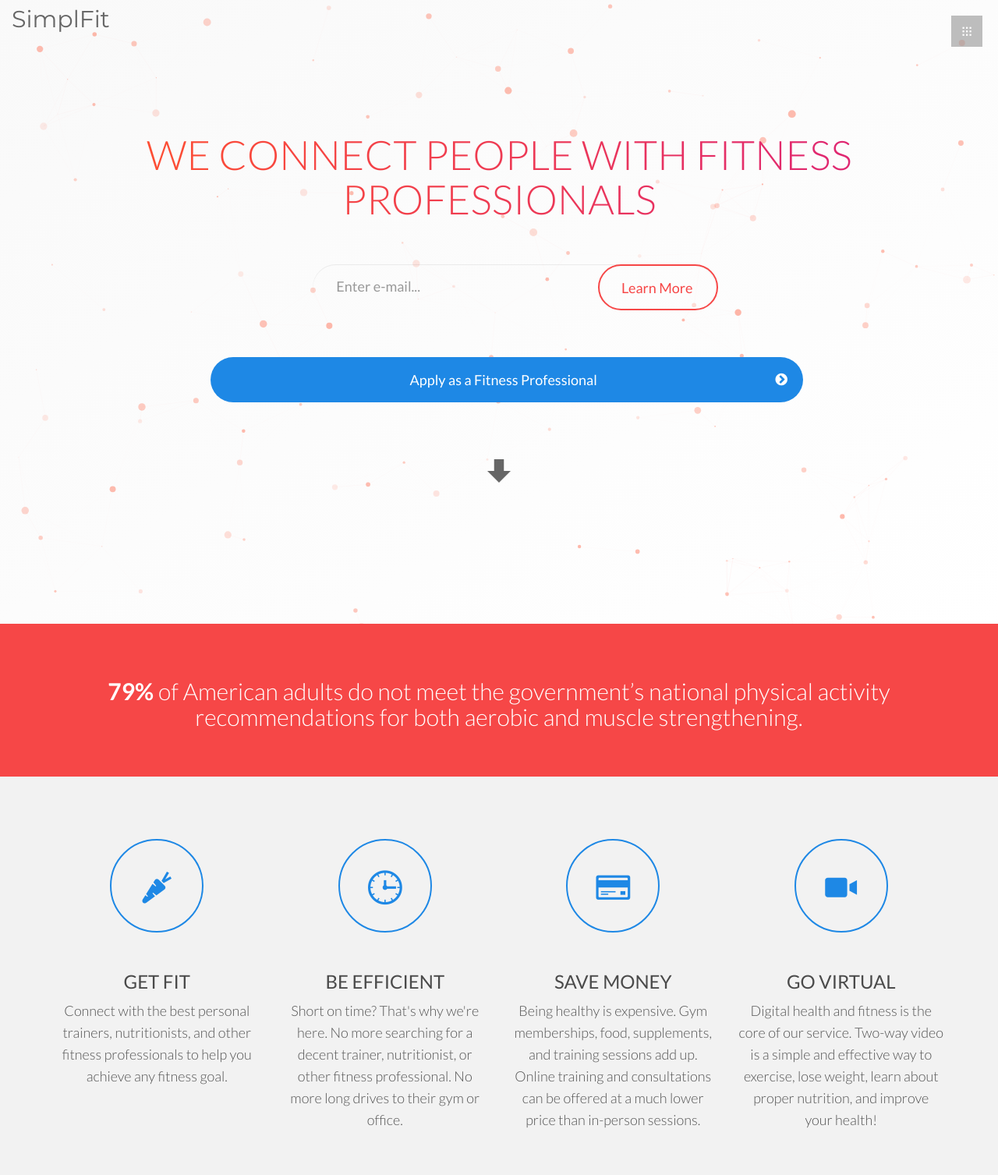
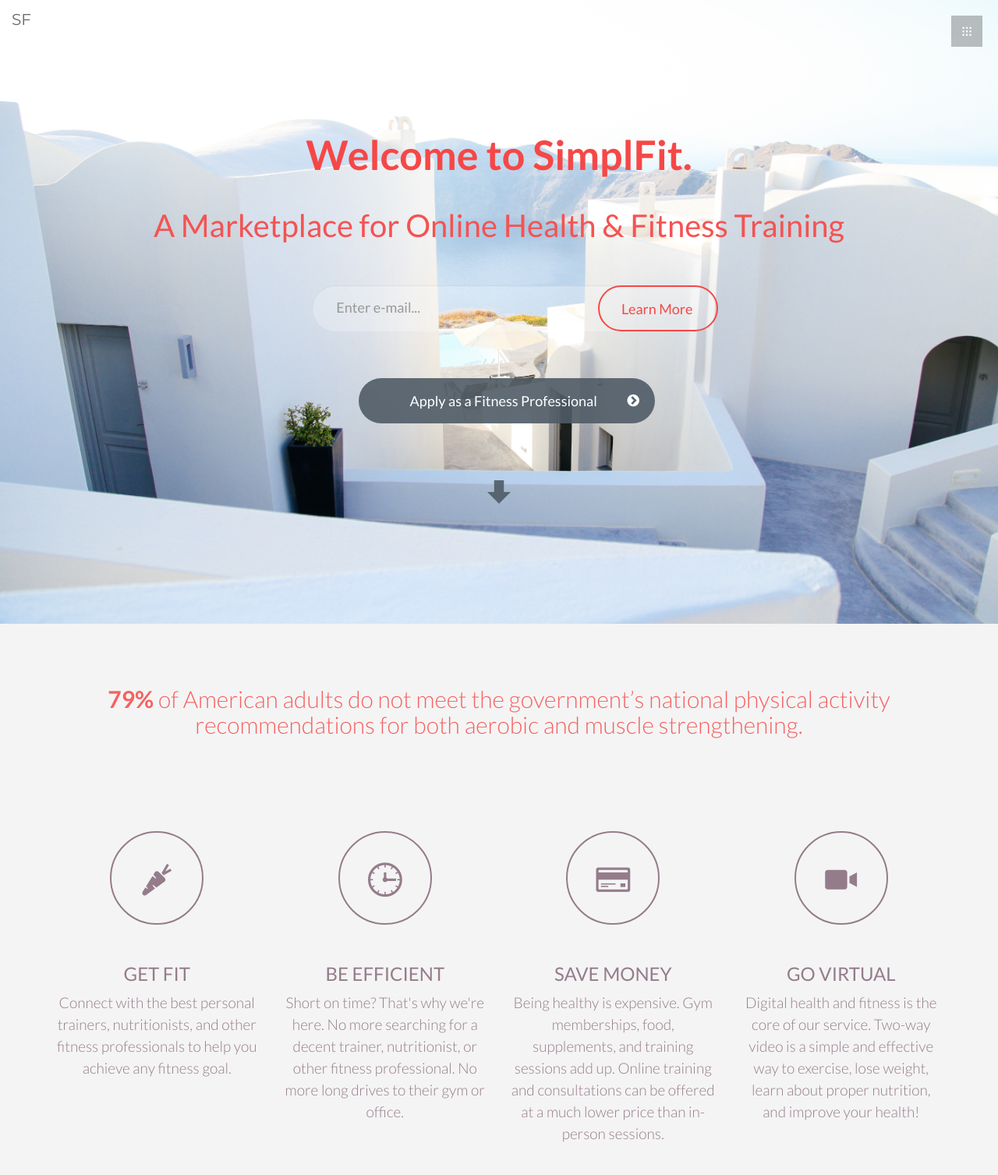
Before and after one commit to gizzidan/simplfitapp, a Django app: page / in a window 1280 px wide; the page is wider, and only the part inside the window is pictured. Shown: the top 1507 px of that part at 78% size. Run offline with Django 3.2, Linux system fonts and the light colour scheme; data that the repository does not hold is empty; some libraries are stand-ins or nearby versions; some web fonts are replaced.

Commit message:
new style

```diff
--- a/landingpage/static/css/effect.css
+++ b/landingpage/static/css/effect.css
@@ -1,21 +1,4 @@
-#particles-js {
-  background:
-		linear-gradient(to bottom right, #f9f9f9, #FFFFFF),
-		no-repeat center top;
-  position: absolute;
-  height: 100%;
-  width: 100%;
-  top: 0;
-  left: 0;
-  z-index: 100;
-}
 
-.particles-c {
-  position: relative;
-  z-index: 200 !important;
-  background: transparent !important;
-  height: 100%;
-}
 
 
 
--- a/landingpage/static/css/main.css
+++ b/landingpage/static/css/main.css
@@ -19,9 +19,9 @@
 	margin-bottom: 12px;
   font-family: 'Lato', sans-serif;
 	font-weight: 300;
-	font-size: 18px;
+	font-size: 19px;
 	line-height: 28px;
-	color: #555;
+	color: #6f7e82;
 	margin-top: 10px;
 }
 
@@ -113,8 +113,8 @@
 
 .navbar .navbar-brand {
   font-family: "Montserrat", sans-serif;
-  font-size: 30px;
-  color: #666;
+  font-size: 20px;
+  color: #36393b;
   text-decoration: none;
   text-shadow: none;
 }
@@ -303,6 +303,13 @@
 }
 
 #h {
+	background:
+    url('../img/white.jpg') no-repeat center center fixed;
+  -webkit-background-size: cover;
+  -moz-background-size: cover;
+  -o-background-size: cover;
+  background-size: cover;
+  z-index: 100;
   height: 100%;
 }
 
@@ -321,23 +328,24 @@
 }
 
 #h h2 {
-  background: linear-gradient(to right, #FF512F, #DD2476);
+	color: #F64747;
+  /*background: linear-gradient(to right, #FF512F, #DD2476);
   -webkit-background-clip: text;
-  -webkit-text-fill-color: transparent;
+  -webkit-text-fill-color: transparent;*/
 	font-family: 'Lato', sans-serif;
-	font-weight: 300;
-  font-size: 46px;
+	font-weight: 700;
+  font-size: 60px;
 	@media (min-width: 700px) {
 		font-size: 52px;
 	}
 }
 
 #h h3 {
-
-	font-size: 30px;
-	font-weight: 200;
-	padding-top: 100px;
-	color: #d4d4d4;
+	color: #f55252;
+	font-family: 'Lato', sans-serif;
+	font-size: 40px;
+	font-weight: 400;
+	padding-top: 20px;
 }
 
 
@@ -359,15 +367,15 @@
 }
 
 .go i {
-	color: #666;
+	color: rgba(79, 91, 102, 0.9);
 	font-size: 40px;
 }
 
 .cta {
-	background: #F64747;
-	color: white;
-	padding-top: 50px;
-	padding-bottom: 50px;
+	background: #f4f4f4;
+	color: #f76060;
+	padding-top: 60px;
+	padding-bottom: 40px;
 	padding-left: 20px;
 	padding-right: 20px;
 }
@@ -380,17 +388,69 @@
 
 /* Grey Section */
 #g {
-	background: #f2f2f2;
-	padding-top: 30px;
-	padding-bottom: 30px;
+	background: #f4f4f4;
+	padding-top: 20px;
 }
 
 #g h3 {
+	color: #957c8b;
 	padding-top: 30px;
 }
 
+#g p {
+	color: #957c8b;
+}
+
+.w {
+	background-color: #f4f4f4;
+	color: #957c8b;
+
+}
+
+.w p {
+	color: #957c8b;
+
+}
+
+.w .btn-android {
+	background-color: #957c8b;
+}
+
+.w .btn-android:hover {
+	background-color: #7e6976;
+}
+
+
+
+#sub {
+	background-color: #e8eef2;
+	color: #6f7e82;
+}
+
+#sub hr {
+	border: 1px solid #6f7e82;
+
+}
+
+#sub .btn-submit {
+	background-color: #6f7e82;
+	color: #e8eef2;
+	border: none;
+}
+
+#sub .btn-submit:hover {
+	background-color: #5f6c6f;
+	color: #e8eef2;
+	border: none;
+}
+
+.b {
+	background-color: #f4f4f4;
+}
 .b h1 {
+	color: #957c8b;
 }
+
 .b h3 {
   font-family: "Lato", sans-serif;
   font-weight:400;
@@ -418,13 +481,13 @@
 	height: 120px;
 	margin: 0 auto;
 	border-radius: 50%;
-  border: 2px solid #1E88E5;
+  border: 2px solid #957c8b;
   background-color: transparent;
 	position: relative;
 }
 
 .circle-icon .icon {
-	color: #1E88E5;
+	color: #957c8b;
 	line-height: 120px;
 	text-align: center;
 }
@@ -456,7 +519,7 @@
 
 
 .btn-android {
-	background: #1E88E5;
+	background-color: rgba(79, 91, 102, 0.9);
 	border-radius: 30px;
 	padding: 16px 31px 16px;
 	color: white;
@@ -638,7 +724,13 @@
 	transition: background-color 0.2s;
 }
 
+#mce-Email {
+	color: black;
+}
+
+
 .g .subscribe-input {
+	background-color: rgba(255, 255, 255, 0.23);
 	float: right;
   color: black;
 	width: 93%;
--- a/landingpage/static/js/velocity-effects.js
+++ b/landingpage/static/js/velocity-effects.js
@@ -51,6 +51,10 @@
   $("#fact1").velocity({ opacity: 0 });
   $("#fact2").velocity({ opacity: 0 });
   $(".fitimg").velocity({ opacity: 0 });
+  $("#features").velocity({ opacity: 0 });
+  $("#faq").velocity({ opacity: 0 });
+  $("#showcase").velocity({ opacity: 0 });
+
 ;
 
 
@@ -66,35 +70,19 @@
 
 
 
-  $("#faq").waypoint(function(direction) {
-    if (direction === 'down') {
-      $(".navbar .navbar-brand").velocity({
-        color: "#FFFFFF"
-      }, { duration: "5" });
-    }
-  }, {
-    offset: '1%'
-  });
+  $("#showcase").waypoint(function() {
+    $("#showcase").velocity("fadeIn",
+    {duration: 2500 });
+    this.destroy()
 
-  $("#work").waypoint(function(direction) {
-    if (direction === 'up') {
-      $(".navbar .navbar-brand").velocity({
-        color: "#FFFFFF"
-      }, { duration: "5" });
-    }
-  }, {
-    offset: '1%'
-  });
+  }, { offset: '70%'});
 
-  $("#work").waypoint(function(direction) {
-    if (direction === 'down') {
-      $(".navbar .navbar-brand").velocity({
-        color: "#666"
-      }, { duration: "5" });
-    }
-  }, {
-    offset: '1%'
-  });
+  $("#features").waypoint(function() {
+    $("#features").velocity("fadeIn",
+    {duration: 2500 });
+    this.destroy()
+
+  }, { offset: '70%'});
 
 
 
@@ -130,7 +118,7 @@
 
   $("#features").waypoint(function() {
     $(".fitimg").velocity("transition.slideUpIn",
-    { duration:2000, stagger:800, drag: true });
+    { delay:500, duration:2000, stagger:800, drag: true });
     this.destroy()
   }, { offset: '25%'});
 
--- a/landingpage/templates/landingpage/base_landing.html
+++ b/landingpage/templates/landingpage/base_landing.html
@@ -6,8 +6,6 @@
 {% endblock %}
 
 {% block scripts %}
-<script type="text/javascript" src="{% static 'js/particles.js' %}"></script>
-<script type="text/javascript" src="{% static 'js/app.js' %}"></script>
 {% endblock scripts %}
 
 {% block styles %}
@@ -17,8 +15,8 @@
                             border: 2px solid #F64747;}
 
   #mc-embedded-subscribe:hover {
-                            border: 2px solid #DD2476;
-                            background-color: #DD2476;
+                            border: 2px solid #F64747;
+                            background-color: #F64747;
                             color: #EDF2F4;
                   }
 
@@ -34,7 +32,7 @@
 <nav class="navbar navbar-fixed-top navbar-default">
   <div class="container-fluid">
     <div class="navbar-header">
-      <a class="navbar-brand" href="#">SimplFit</a>
+      <a class="navbar-brand" href="#">SF</a>
     </div>
     <ul class="nav navbar-nav navbar-right">
       <div class="menu" id="theMenu">
@@ -64,8 +62,8 @@
   <div id="h" class="particles-c">
       <div class="container-fluid">
         <div class="row centered">
-          <div class="col-md-10 col-md-offset-1">
-            <h2 id="tagline" class="initial-hide">WE CONNECT PEOPLE WITH FITNESS PROFESSIONALS</h2>
+          <div class="col-md-10 col-md-offset-1"><h2>Welcome to SimplFit.</h2>
+            <h3>A Marketplace for Online Health & Fitness Training</h3>
 
           </div>
 
@@ -96,7 +94,7 @@
               </div>
             </div>
             <div class="container form-inline">
-              <div class="col-md-8 col-md-offset-2">
+              <div class="col-sm-8 col-sm-offset-2 col-md-8 col-md-offset-2 col-lg-4 col-lg-offset-4">
                 <div class="row">
                     <a style="z-index:300" class="typeform-share link" href="https://gizzidan.typeform.com/to/n3ScNz" data-mode="1" target="_blank"><button class="btn hvr-icon-forward btn-block btn-lg btn-android">Apply as a Fitness Professional</button></a>
               <script>(function(){var qs,js,q,s,d=document,gi=d.getElementById,ce=d.createElement,gt=d.getElementsByTagName,id='typef_orm',b='https://s3-eu-west-1.amazonaws.com/share.typeform.com/';if(!gi.call(d,id)){js=ce.call(d,'script');js.id=id;js.src=b+'share.js';q=gt.call(d,'script')[0];q.parentNode.insertBefore(js,q)}})()</script>
@@ -127,7 +125,6 @@
   <!-- ********** ICONS ********** -->
   <section id="about"></section>
   <div id="g">
-
   <div class="container">
     <div class="row mtb centered">
       <div class="col-md-3 info1">
@@ -165,8 +162,9 @@
 
 
   <!-- ********** PHONE & FEATURES ********** -->
-  <div class="container" id="features">
-  <div class="row mtb2">
+<div id="features">
+  <div class="container-fluid">
+  <div class="row ptb centered">
     <h1 class="centered" style="padding-bottom:15px">WHY SIMPLFIT?</h1>
     <div class="col-md-4">
       <div class="centered f-t2">
@@ -218,6 +216,8 @@
 
   </div><!--/row -->
   </div><!--/container -->
+</div>
+
   <div class="cta">
   <div class="container">
     <div class="row">
@@ -226,7 +226,7 @@
   </div>
   </div>
 
-  <div class="container mtb b" id="recentposts">
+  <div class="container-fluid ptb b" id="recentposts">
     <h1 style="text-align:center" >Recent Posts</h1>
     <hr class="aligncenter">
     <div class="card-deck" style="padding-top:30px">
@@ -313,9 +313,9 @@
 
   <!-- ********** Hire ********** -->
   <section id="work"></section>
-  <div id="g">
-  <div class="container">
-    <div class="row mtb">
+  <div class="w">
+  <div class="container-fluid">
+    <div class="row ptb">
       <h1 class="centered">Work With Us</h1>
       <hr class="aligncenter">
       <p class="centered">We are currently looking for awesome people to work with (especially back-end developers).</p>
@@ -328,9 +328,9 @@
   </div><!--/G -->
 
   <!-- ********** SUBSCRIBE ********** -->
-  <div id="">
-  <div class="container">
-    <div class="row mtb">
+  <div id="sub">
+  <div class="container-fluid">
+    <div class="row ptb">
       <h1 class="centered">Subscribe To Our Newsletter</h1>
       <hr class="aligncenter mb">
       <!-- Begin MailChimp Signup Form -->
@@ -348,7 +348,7 @@
                       </div>
                        <!-- real people should not fill this in and expect good things - do not remove this or risk form bot signups-->
                     <div style="position: absolute; left: -5000px;"><input type="text" name="b_1620f54b963340bdb69908dbb_4bdb0a57f3" tabindex="-1" value=""></div>
-                    <div class="form-group"><input type="submit" value="Yes, Please" name="subscribe" id="mc-embedded-subscribe" class="btn btn-submit subscribe-submit"></div>
+                    <div class="form-group"><input type="submit" value="Yes, Please" name="subscribe" id="mc-embedded-subscribe" class="hvr-pulse btn btn-submit subscribe-submit"></div>
                     </div>
                    <div id="mce-responses" class="clear">
                         <div class="response" id="mce-error-response" style="display:none"></div>
```
Also changed, not shown: other parts of landingpage/static/css/main.css (+38 -12 lines), simplfit/settings.py (+10 -10 lines), landingpage/static/img/white.jpg (added).
